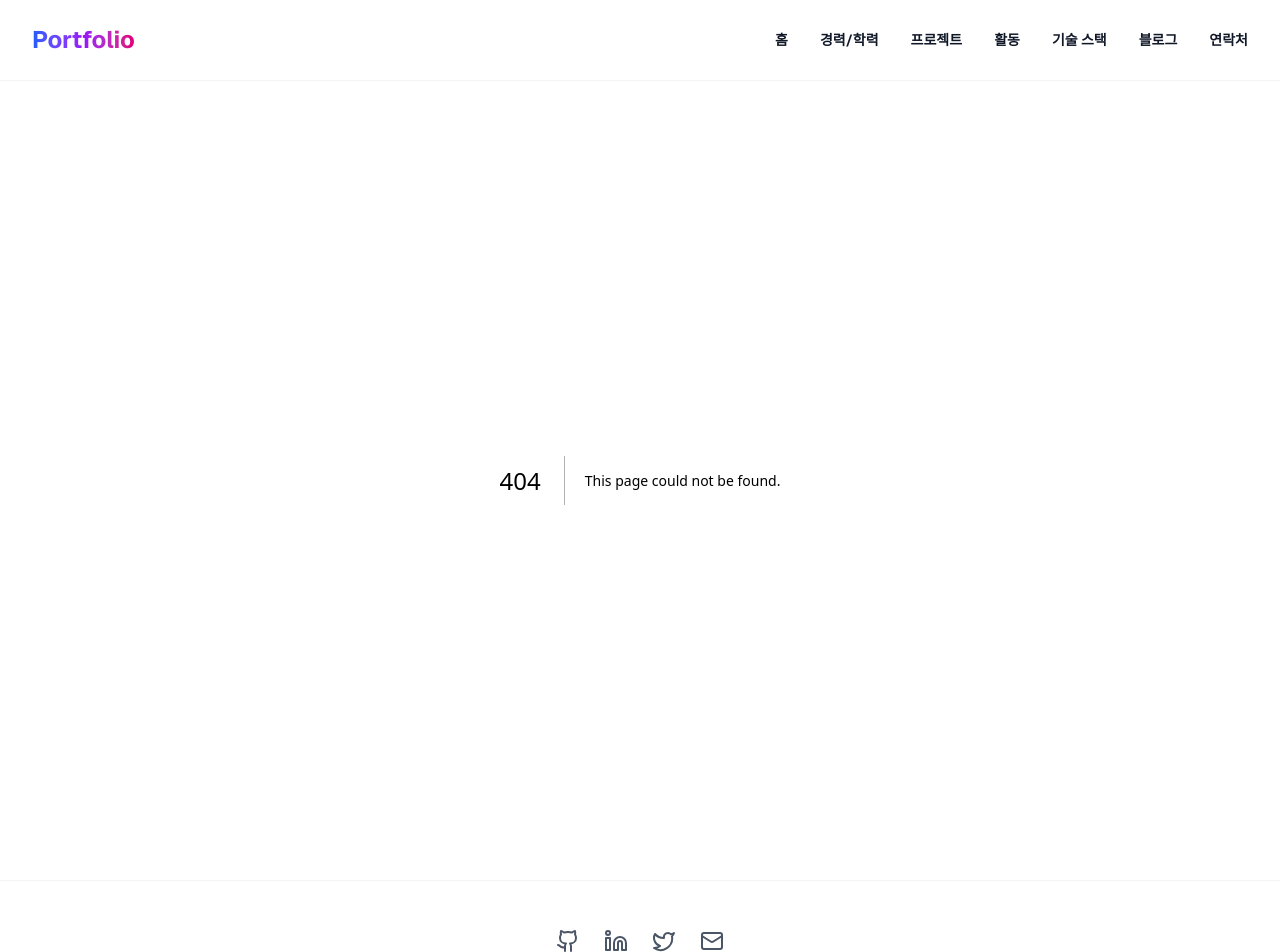
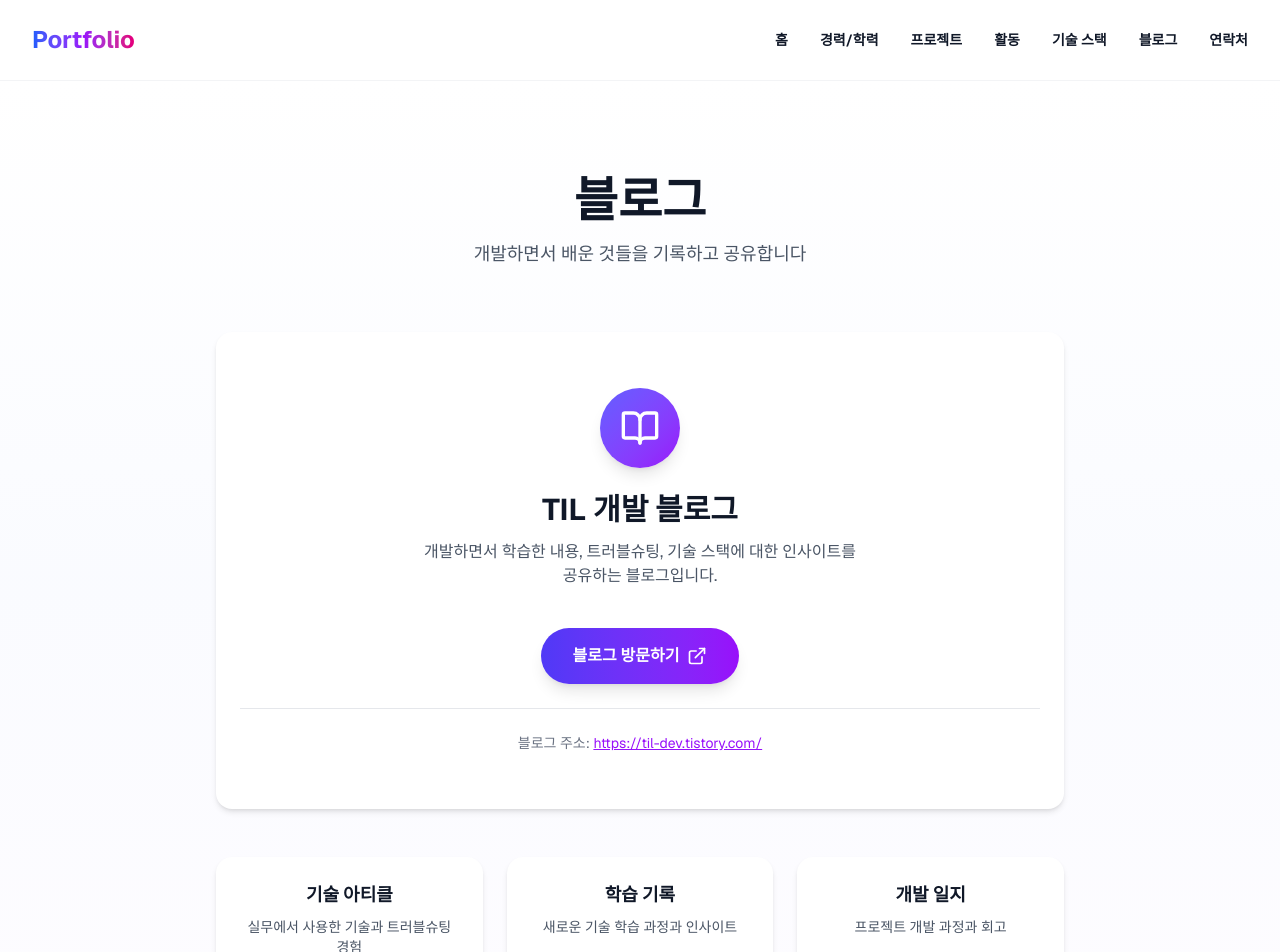
Before and after one commit to junzero741/portfolio, a Next.js app: page /blog in a window 1280 px wide. Before the commit this address had no page. Shown: the top 952 px of the page. Built offline with nearby package versions, Linux system fonts and the light colour scheme.

Commit message:
feat: 블로그 페이지

```diff
--- /dev/null
+++ b/app/blog/page.tsx
@@ -0,0 +1,102 @@
+import { Metadata } from "next";
+import Link from "next/link";
+import { ExternalLink, BookOpen } from "lucide-react";
+import Card from "@/components/ui/card";
+
+export const metadata: Metadata = {
+  title: "블로그 - Portfolio",
+  description: "개발 블로그 및 기술 아티클",
+};
+
+const BLOG_URL = "https://til-dev.tistory.com/";
+
+export default function BlogPage() {
+  return (
+    <div className="min-h-screen bg-gradient-to-b from-white via-indigo-50/30 to-purple-50/30">
+      <div className="mx-auto max-w-4xl px-6 py-24">
+        {/* Page Header */}
+        <div className="mb-16 text-center animate-fade-in-up">
+          <h1 className="text-5xl font-bold text-gray-900 mb-4">블로그</h1>
+          <p className="text-lg text-gray-600 max-w-2xl mx-auto">
+            개발하면서 배운 것들을 기록하고 공유합니다
+          </p>
+        </div>
+
+        {/* Main Card */}
+        <Card gradient="purple">
+          <div className="text-center space-y-6 py-8">
+            <div className="flex justify-center">
+              <div className="flex h-20 w-20 items-center justify-center rounded-full bg-gradient-to-br from-indigo-500 to-purple-600 shadow-lg">
+                <BookOpen className="h-10 w-10 text-white" />
+              </div>
+            </div>
+
+            <div className="space-y-3">
+              <h2 className="text-3xl font-bold text-gray-900">
+                TIL 개발 블로그
+              </h2>
+              <p className="text-gray-600 max-w-md mx-auto">
+                개발하면서 학습한 내용, 트러블슈팅, 기술 스택에 대한 인사이트를
+                공유하는 블로그입니다.
+              </p>
+            </div>
+
+            <div className="flex flex-col sm:flex-row gap-4 justify-center pt-4">
+              <Link
+                href={BLOG_URL}
+                target="_blank"
+                rel="noopener noreferrer"
+                className="group inline-flex items-center justify-center gap-2 rounded-full bg-gradient-to-r from-indigo-600 to-purple-600 px-8 py-4 text-base font-semibold text-white shadow-lg hover:shadow-xl transition-all hover:scale-105"
+              >
+                블로그 방문하기
+                <ExternalLink className="h-5 w-5 group-hover:translate-x-1 transition-transform" />
+              </Link>
+            </div>
+
+            <div className="pt-6 border-t border-gray-200">
+              <p className="text-sm text-gray-500">
+                블로그 주소:{" "}
+                <Link
+                  href={BLOG_URL}
+                  target="_blank"
+                  rel="noopener noreferrer"
+                  className="text-purple-600 hover:text-purple-700 underline"
+                >
+                  {BLOG_URL}
+                </Link>
+              </p>
+            </div>
+          </div>
+        </Card>
+
+        {/* Additional Info */}
+        <div className="mt-12 grid grid-cols-1 md:grid-cols-3 gap-6">
+          <Card gradient="blue">
+            <div className="text-center space-y-2">
+              <h3 className="text-lg font-bold text-gray-900">기술 아티클</h3>
+              <p className="text-sm text-gray-600">
+                실무에서 사용한 기술과 트러블슈팅 경험
+              </p>
+            </div>
+          </Card>
+          <Card gradient="purple">
+            <div className="text-center space-y-2">
+              <h3 className="text-lg font-bold text-gray-900">학습 기록</h3>
+              <p className="text-sm text-gray-600">
+                새로운 기술 학습 과정과 인사이트
+              </p>
+            </div>
+          </Card>
+          <Card gradient="green">
+            <div className="text-center space-y-2">
+              <h3 className="text-lg font-bold text-gray-900">개발 일지</h3>
+              <p className="text-sm text-gray-600">
+                프로젝트 개발 과정과 회고
+              </p>
+            </div>
+          </Card>
+        </div>
+      </div>
+    </div>
+  );
+}
```
